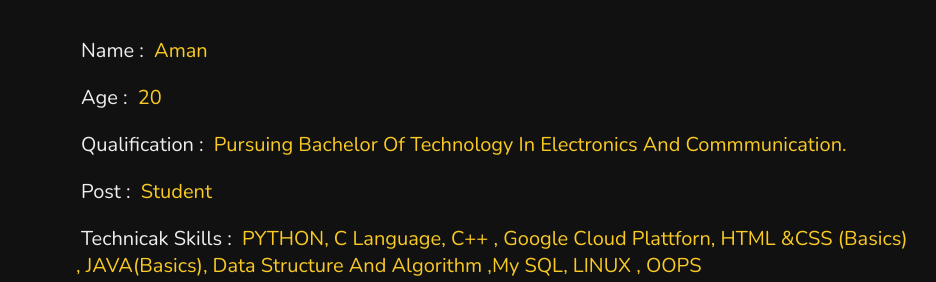
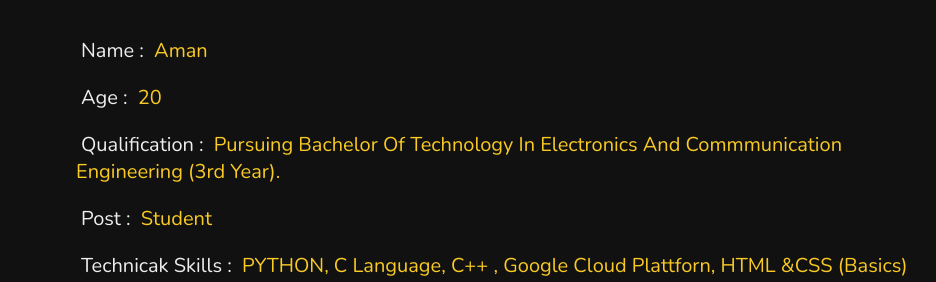
Before and after one commit to amn011/My_website, a plain HTML site: page index.html in a window 1280 px wide. Shown: the part 888-1170 px from the top of the page, without its empty margins (344-1280 px from the left). Drawn offline with nearby package versions, Linux system fonts and the light colour scheme; files whose address does not match are found by name.

Commit message:
Update index.html

```diff
--- a/index.html
+++ b/index.html
@@ -68,7 +68,7 @@
             <div class="info">
                 <h3> <span> name : </span> Aman </h3>
                 <h3> <span> age : </span> 20 </h3>
-                <h3> <span> qualification : </span> Pursuing Bachelor of Technology in Electronics and Commmunication.
+                <h3> <span> qualification : </span> Pursuing Bachelor of Technology in Electronics and Commmunication Engineering (3rd year).
                 </h3>
                 <h3> <span> post : </span> Student </h3>
                 <h3> <span> Technicak Skills : </span>PYTHON, C language,  C++ , Google Cloud Plattforn,
```
